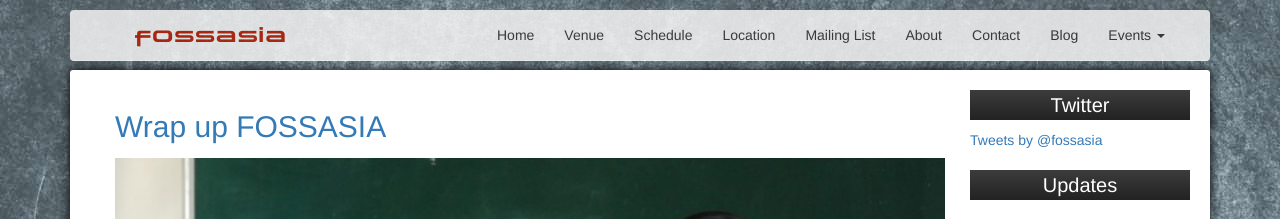
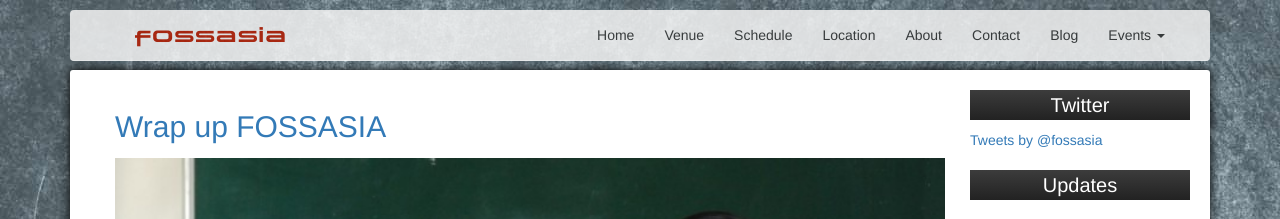
Before and after one commit to fossasia/2011.fossasia.org, a Jekyll site: the page built from index.html, in a window 1280 px wide and 900 px high. Shown: the top 219 px of the window. Built offline with Jekyll 4.4.1, drawn with Linux system fonts in a browser that asks for light colours; nearby versions of some CDN libraries; comment, search, counter and statistics services are not loaded.

Commit message:
deleted mailing list. clutters menu

```diff
--- a/_includes/header.html
+++ b/_includes/header.html
@@ -22,7 +22,6 @@
                   </li>
                   {% endif %}
                 {% endfor %}
-                <li><a href="http://groups.google.com/group/fossasia">Mailing List</a></li>
                 <li><a href="{{ site.baseurl }}/about/">About</a></li>
                 <li><a href="{{ site.baseurl }}/contact/">Contact</a></li>
                 <li><a href="http://blog.fossasia.org">Blog</a></li>
```
